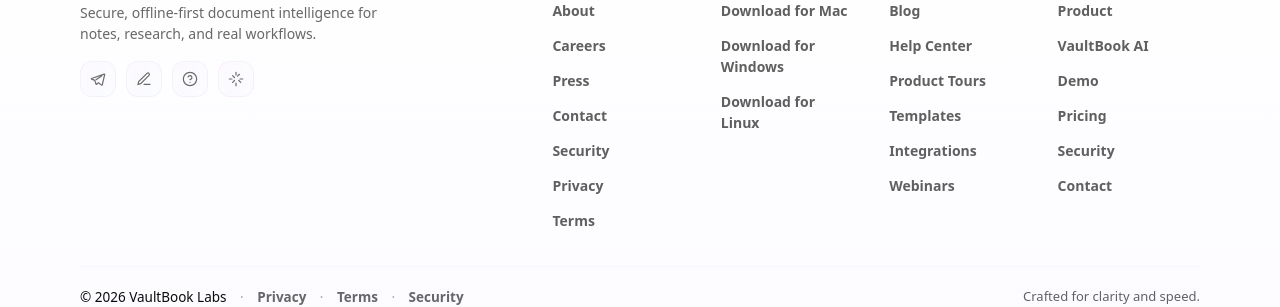
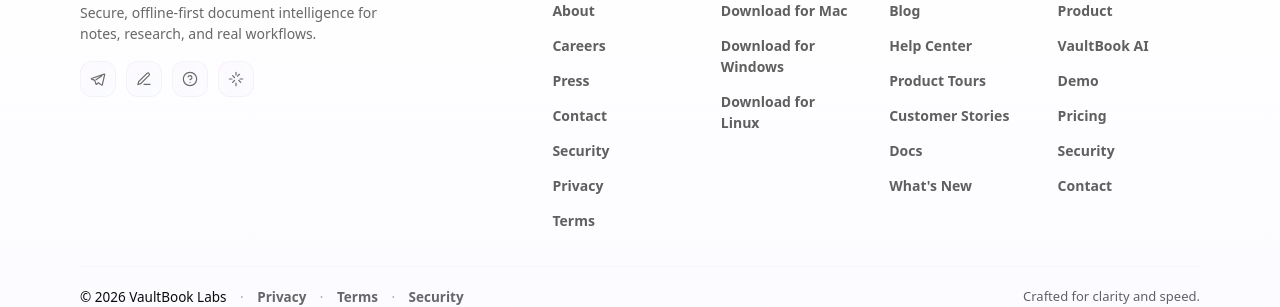
Before and after one commit to k2xn258k2x-cmyk/k2xn258k2x-cmyk.github.io, a Jekyll site: the page built from index.html, in a window 1280 px wide and 900 px high, scrolled down 3608 px. Shown: the part 565-872 px from the top of the window. Built offline with Jekyll 4.4.1, drawn with Linux system fonts in a browser that asks for light colours; some web fonts are replaced.

Commit message:
Update footer.yml

```diff
--- a/_data/footer.yml
+++ b/_data/footer.yml
@@ -27,9 +27,9 @@
     url: /help/
   - title: Product Tours
     url: /tours/
-  - title: Templates
-    url: /templates/
-  - title: Integrations
-    url: /integrations/
-  - title: Webinars
-    url: /webinars/
+  - title: Customer Stories
+    url: /customer-stories/
+  - title: Docs
+    url: /docs/
+  - title: What's New
+    url: /whats-new/
```
